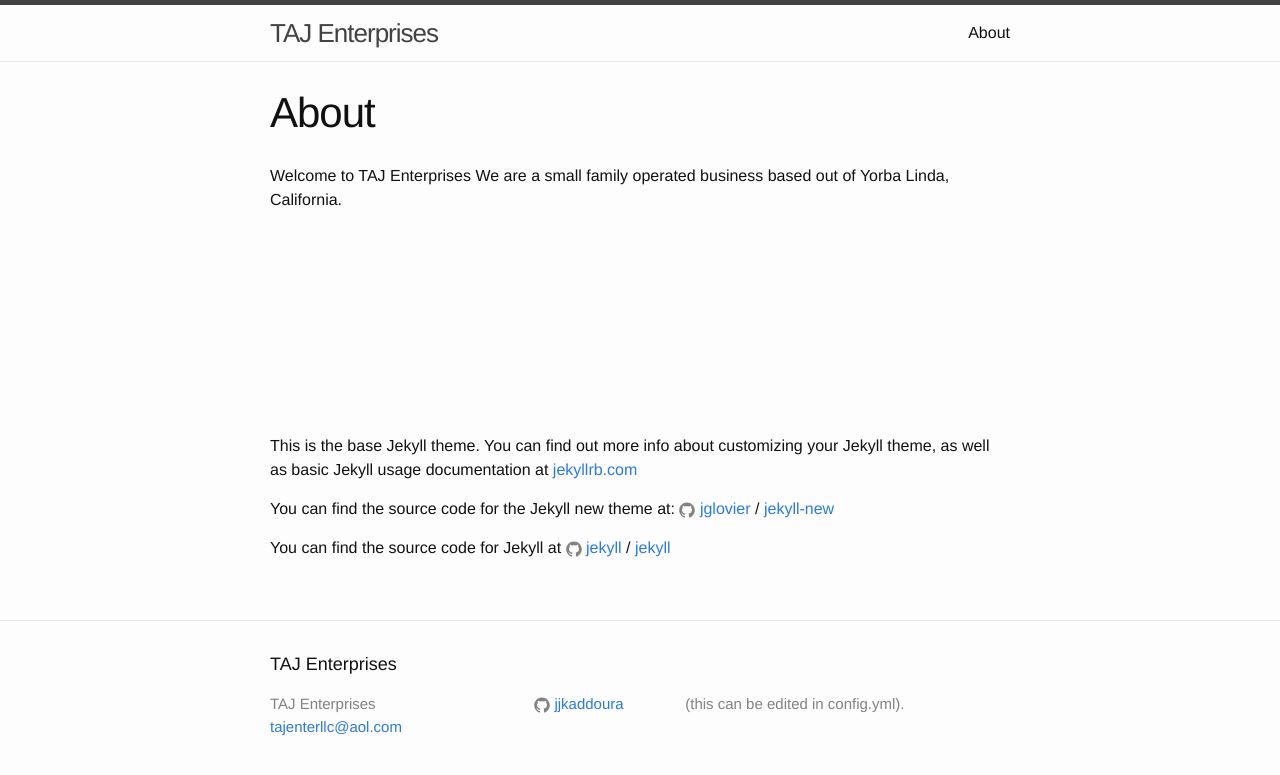
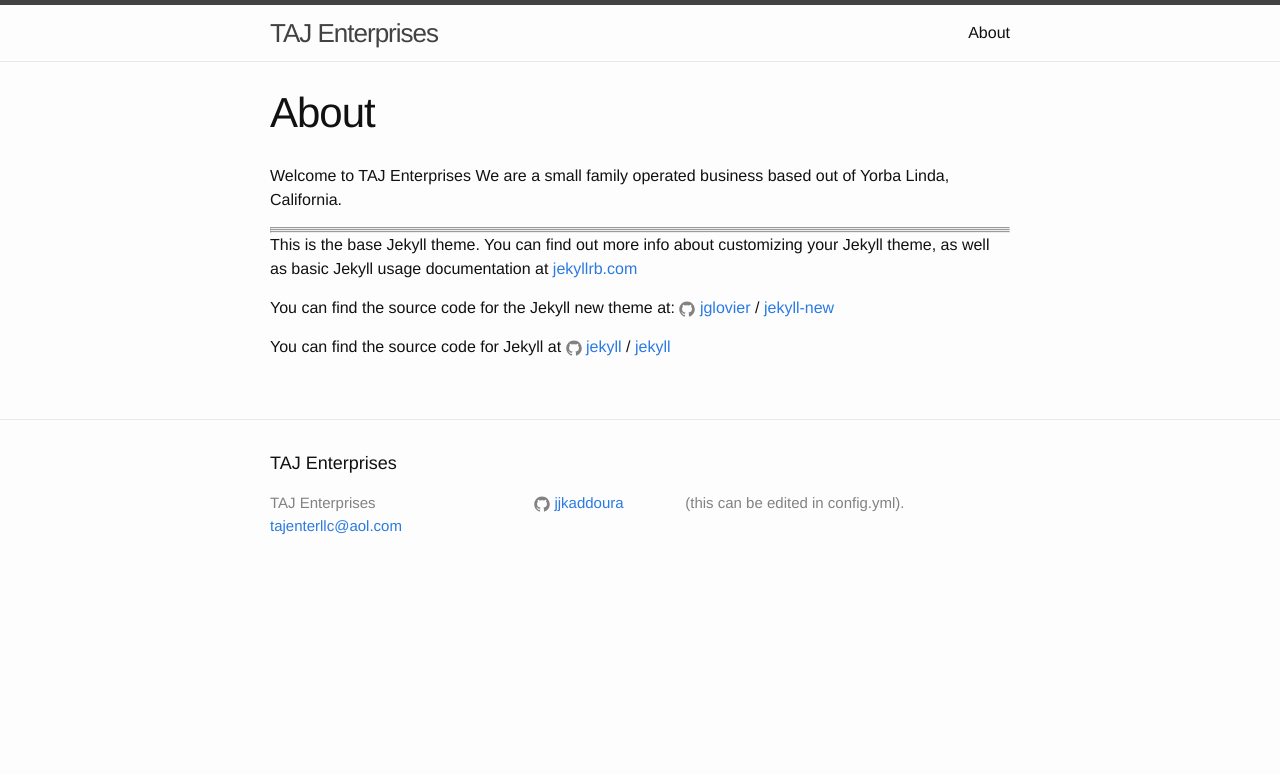
Before and after one commit to jjkaddoura/jjkaddoura.github.io, a Jekyll site: the page built from about.md, in a window 1280 px wide. Shown: the top 775 px of the page. Built offline with Jekyll 4.4.1, drawn with Linux system fonts in a browser that asks for light colours.

Commit message:
Update about.md

```diff
--- a/about.md
+++ b/about.md
@@ -8,8 +8,8 @@
   We are a small family operated business based out of Yorba Linda, California.
 
 
-
-<br /> <br /> <br /> <br />
+---------------------------------------------------------------------------------------------------------------------------------------
+----------------------------------------------------------------------------------------------------------------------------------------
 -----------------------------------------------------------------------------------------------------------------------------------------
 
 This is the base Jekyll theme. You can find out more info about customizing your Jekyll theme, as well as basic Jekyll usage documentation at [jekyllrb.com](http://jekyllrb.com/)
```
